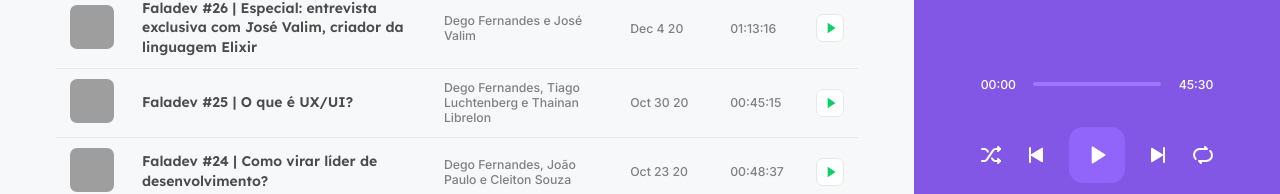
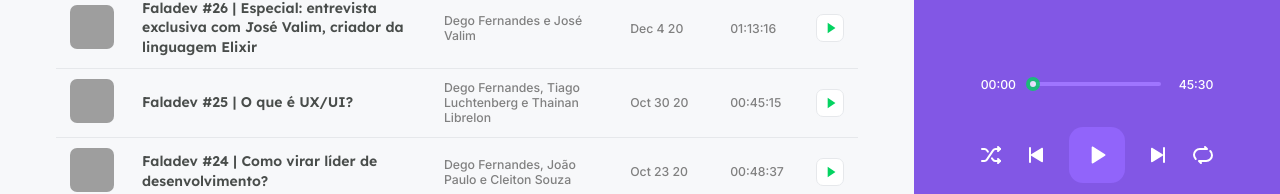
Before and after one commit to filipebteixeira98/podcastr, a Next.js app: page / in a window 1280 px wide. Both pictures are taken after a click on the button 388 px from the left and 253 px from the top of the page. Shown: the part 575-769 px from the top of the page. Built offline with nearby package versions, Linux system fonts and the light colour scheme; data requests are answered from the project's data file; grey boxes are pictures that could not be loaded.

Commit message:
chore: added slider to player component

```diff
--- a/src/components/Player/index.tsx
+++ b/src/components/Player/index.tsx
@@ -1,5 +1,8 @@
 import { useContext } from 'react'
 import Image from 'next/image'
+import Slider from 'rc-slider'
+
+import 'rc-slider/assets/index.css'
 
 import { PlayerContext } from '../../contexts/PlayerContext'
 
@@ -36,7 +39,15 @@
         <div className={styles.progress}>
           <span>00:00</span>
           <div className={styles.slider}>
-            <div className={styles.emptySlider} />
+            {episode ? (
+              <Slider
+                trackStyle={{ backgroundColor: '#04d361' }}
+                railStyle={{ backgroundColor: '#9f75ff' }}
+                handleStyle={{ borderColor: '#04d361', borderWidth: 4 }}
+              />
+            ) : (
+              <div className={styles.emptySlider} />
+            )}
           </div>
           <span>45:30</span>
         </div>
```
